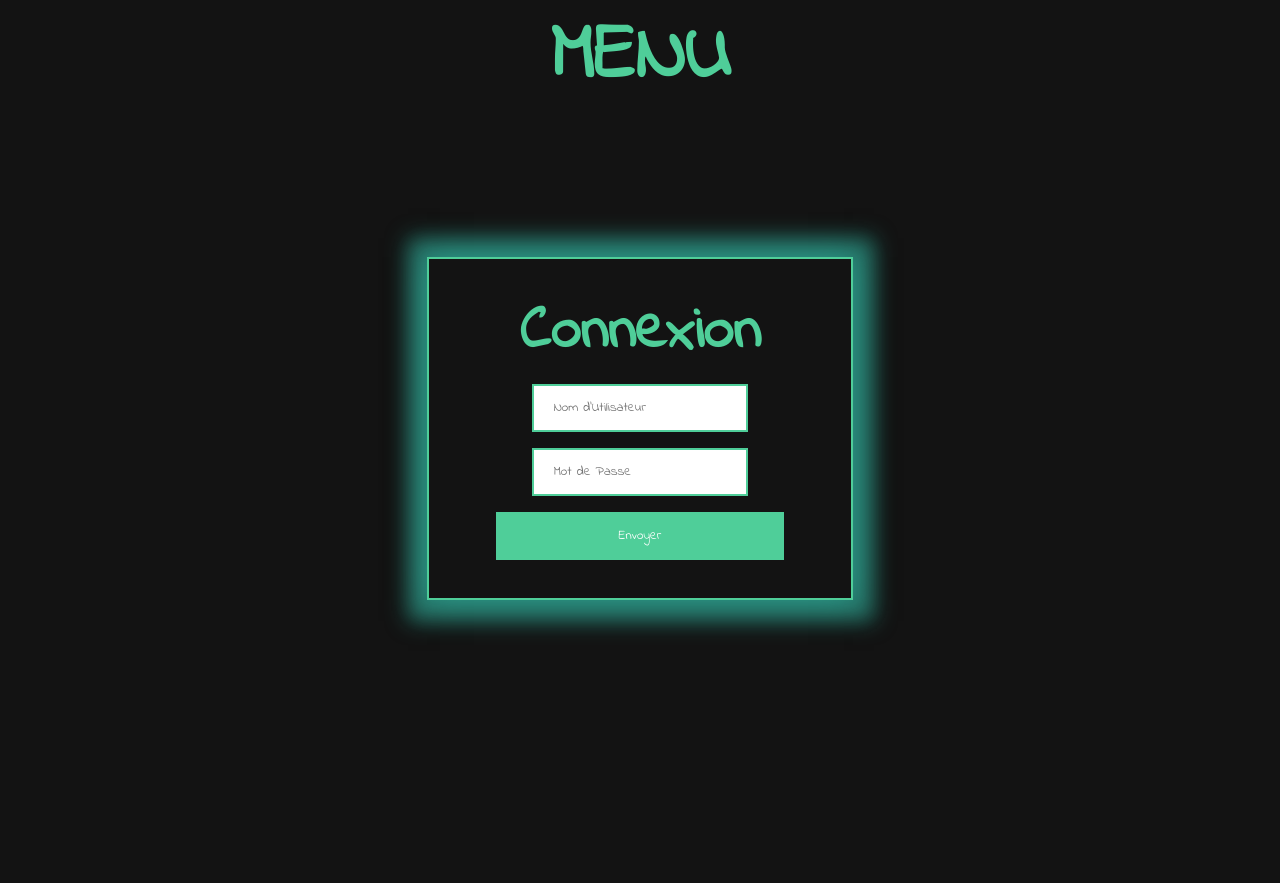
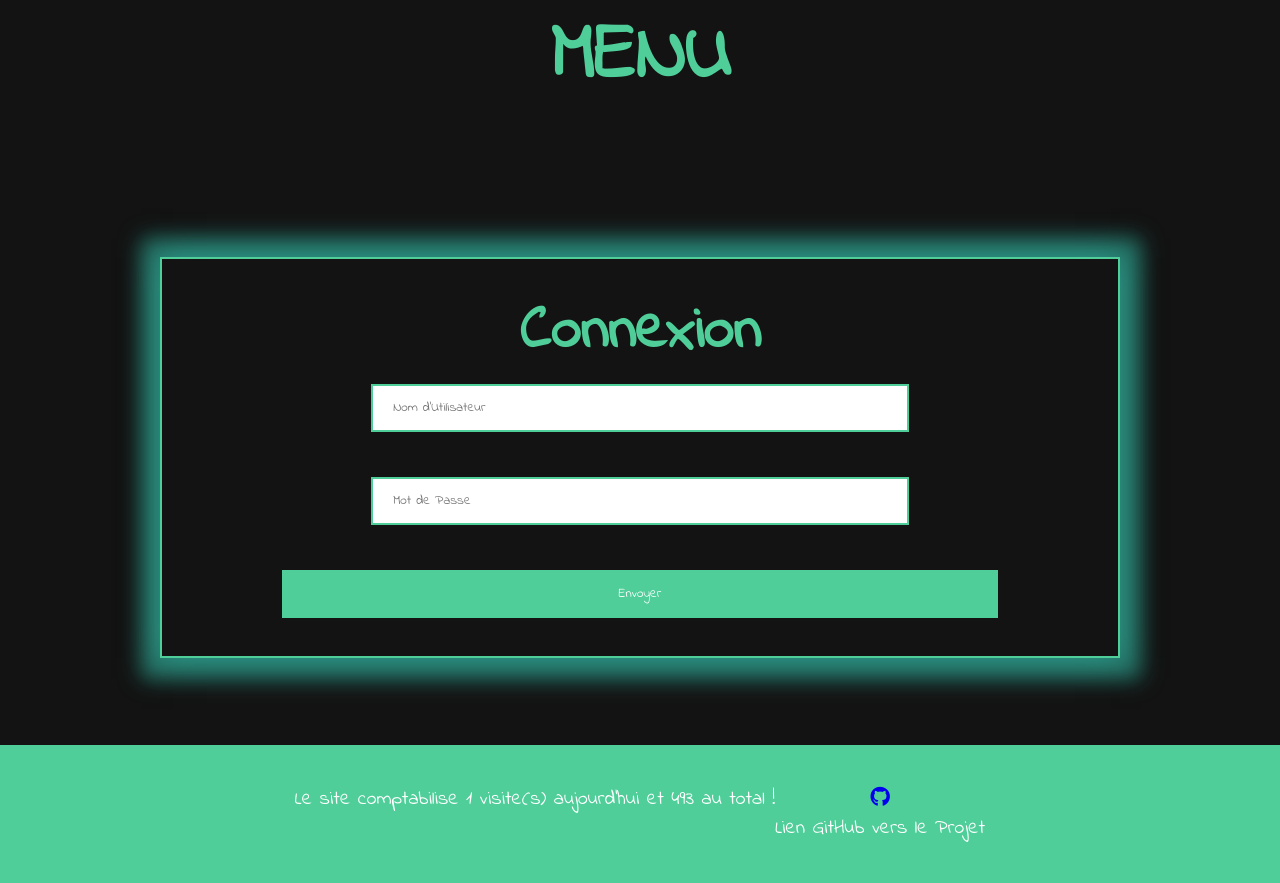
Before and after one commit to olivier-dagostino/Livre-or, a PHP site: page /connexion.php in a window 1280 px wide. Shown: the part 143-1026 px from the top of the page. Before the commit the page ends 776 px from the top, so only its background shows below. Run offline with PHP 8.4, Linux system fonts and the light colour scheme.

Commit message:
4th commit
suppression var_dump de la page admin
ajout du header et du footer sur touts les pages
style de tous les formulaire
style du footer
ajout de l'icone lien github vers le projet
Chamgement du nom dans la nav du GuestBook en Livre d'or
Organisation de la feuille de style avec catégories

```diff
--- a/admin.php
+++ b/admin.php
@@ -1,7 +1,7 @@
 <?php require 'header.php' ?>
 <?php
 session_start();
-var_dump($_SESSION);
+
 if ($_SESSION['role'] != 'admin') {
     header("refresh:0;url=profil.php");
     } else {
--- a/compteur/stats.txt
+++ b/asset/compteur/stats.txt
@@ -2,3 +2,4 @@
 18-12-2021:61
 19-12-2021:163
 20-12-2021:87
+21-12-2021:95
--- a/connexion.php
+++ b/connexion.php
@@ -1,4 +1,4 @@
-<?php require 'header.php'; ?>
+<?php require 'header.php' ?>
 
 
 <?php
@@ -18,48 +18,37 @@ if (isset($_POST['login']) && isset($_POST['password'])) { // SI c'est deux $Pos
         if ($res[0][5] == "admin") { //si la $res est strictement = a $password
             session_start();
             // alors start session
-            $_SESSION["id"]= $res[0][0];
-            $_SESSION["role"]= $res[0][5];
+            $_SESSION["id"] = $res[0][0];
+            $_SESSION["role"] = $res[0][5];
 
             header("refresh:1;url=admin.php"); // alors je renvois vers admin.php
 
-            }  else {
+        } else {
             echo $res[0][2] . ' Veuillez patienter, vous allez être redirigé vers votre espace'; // Sinon bienvenue dans votre espace
             session_start();
             $_SESSION["id"] = $res[0][0];
-                $_SESSION["role"]=$res[0][5];
+            $_SESSION["role"] = $res[0][5];
             header("refresh:1;url=profil.php");
         }
     }
 }
 ?>
+<main>
 
-<!DOCTYPE html>
-<html lang="en">
-
-<head>
-    <meta charset="UTF-8">
-    <meta http-equiv="X-UA-Compatible" content="IE=edge">
-    <meta name="viewport" content="width=device-width, initial-scale=1.0">
-    <link rel="stylesheet" href="php.css">
-    <title>connexion</title>
-</head>
-
-<body>
     <div class="formu">
         <center>
-        <form method="post" action="">
+            <form id="form-connexion" method="post" action="">
                 <h1>
                     <center>Connexion</center>
                 </h1>
-            <input style="font-family: 'Indie Flower', cursive;" name="login" type="text" placeholder="Nom d'Utilisateur" required />
-            <input style="font-family: 'Indie Flower', cursive;" name="password" type="password" placeholder="Mot de Passe" requried />
+                <input style="font-family: 'Indie Flower', cursive;" name="login" type="text" placeholder="Nom d'Utilisateur" required /><br><br>
+                <input style="font-family: 'Indie Flower', cursive;" name="password" type="password" placeholder="Mot de Passe" requried /><br><br>
                 <input style="font-family: 'Indie Flower', cursive;" type=submit value="Envoyer" name="env">
-
-
             </form>
         </center>
         <div>
-</body>
-
-</html>
+</main>
+<br><br><br>
+<footer>
+    <?php require 'footer.php' ?>
+</footer>
--- a/footer.php
+++ b/footer.php
@@ -1,14 +1,12 @@
+
 <footer>
     <div class="left-footer">
-        <p>  </p>
-    </div>
-    <div class="middle-footer">
         <?php
 
         function compteur($Afficher = 0)
         {
 
-            $CheminStats = "compteur/stats.txt";
+            $CheminStats = "asset/compteur/stats.txt";
             /*
             Utilisation:
             echo compteur(1);//affichera le nombre d'affichages aujourd'hui
@@ -77,7 +75,8 @@
     </div>
     <div class="right-footer">
         <div class="s-links">
-                            <a href="https://github.com/olivier-dagostino/module-connexion"> <i class="fab fa-github"></i></a>
+            <a href="https://github.com/olivier-dagostino/livre-or"><i class="fab fa-github"></i></a><br>
+            <p>Lien GitHub vers le Projet</p>
         </div>
     </div>
 
--- a/header.php
+++ b/header.php
@@ -6,6 +6,7 @@
   <meta http-equiv="X-UA-Compatible" content="IE=edge">
   <meta name="viewport" content="width=device-width, initial-scale=1.0">
   <link rel="stylesheet" href="style.css">
+  <link rel="stylesheet" type="text/css" href="https://cdnjs.cloudflare.com/ajax/libs/font-awesome/5.15.4/css/all.min.css">
   <title>Livre D'Or</title>
 </head>
 <body>
@@ -26,7 +27,7 @@
               <li><a href="index.php">Home</a></li>
             </div>
             <div class='nav_list_item'>
-              <li><a href="GuestBook.php">Guest Book</a></li>
+              <li><a href="GuestBook.php">Livre d'Or</a></li>
             </div>
             <div class='nav_list_item'>
               <li><a href="Inscription.php">Inscription</a></li>
@@ -34,9 +35,7 @@
             <div class='nav_list_item'>
               <li><a href="connexion.php">Connexion</a></li>
             </div>
-            <div class='nav_list_item'>
-              <li><a href="#">Contact</a></li>
-            </div>
+
           </ul>
         </div>
       </div>
--- a/style.css
+++ b/style.css
@@ -14,8 +14,26 @@ body {
 
 }
 
-/* Bordered form */
-form {
+/* Style Formulaire de connexion */
+#form-connexion {
+  align-items: center;
+  width: 70%;
+  padding: 30px;
+  border: 2px solid #4fce99;
+  box-shadow: 0 0 30px 0 #33bfaa8f, 1px 1px 20px 20px #33bfaa8f;
+}
+
+/* Style Formulaire Inscription */
+#form-inscription {
+  align-items: center;
+  width: 70%;
+  padding: 30px;
+  border: 2px solid #4fce99;
+  box-shadow: 0 0 30px 0 #33bfaa8f, 1px 1px 20px 20px #33bfaa8f;
+}
+
+/* Style Formulaire Livre d'Or */
+#form-guestbook {
   align-items: center;
   width: 70%;
   padding: 30px;
@@ -24,7 +42,8 @@ form {
 }
 
 
-/* Full-width inputs */
+/* Syle de tous les Formulaires */
+
 input[type=text], input[type=password] {
     width: 60%;
     padding: 12px 20px;
@@ -34,7 +53,6 @@ input[type=text], input[type=password] {
     box-sizing: border-box;
 }
 
-/* Set a style for all buttons */
 input[type=submit] {
     background-color: #4fce99;
     color: white;
@@ -44,22 +62,20 @@ input[type=submit] {
     cursor: pointer;
     width: 80%;
 }
+
+
 input[type=submit]:hover {
     background-color: #4fce99;
     color: #4fce99;
     border: 1px solid #4fce99;
 }
 
-.form-inscription {
-  display: flex;
-  align-items: center;
-}
-
-
+/* Style Footer*/
 footer {
   background-color: #4fce99;
   display: flex;
   justify-content: space-evenly;
+  align-items: baseline;
   min-height: 50px;
 }
 h1 {
@@ -128,41 +144,14 @@ h2 {
 
 }
 
-.left-footer {
-  display: flex;
-  justify-content: center;
-  align-items: center;
-  align-content: center;
-  color: #131313;
-  font-size: 20px;
-
-}
-
-.middle-footer {
-  display: flex;
-  justify-content: center;
-  align-items: center;
-  align-content: center;
-  color: #131313;
-  font-size: 20px;
-
-}
-
-.right-footer {
-  display: flex;
-  justify-content: center;
-  align-items: center;
-  align-content: center;
-  color: #131313;
-  font-size: 20px;
-}
-
 
 
 commentaire-poste {
   display: flex;
   text-align: center;
 }
+
+/* Style NAV */
 
 h1 a {
 font-size: 80px;
@@ -264,6 +253,7 @@ opacity: 0;
 animation: 1s fadeIn ease forwards .5s;
 }
 
+/* RESPONSIV */
 @keyframes grow {
 100% {
   height: 90%;
@@ -285,89 +275,19 @@ opacity: 1;
 }
 
 
-/*Style formulaire inscription*/
-
-.form-inscription
-{
-    display: flex;
-    justify-content: center;
+/*Footer*/
+footer {
+  padding: 20PX;
+  text-align: center;
+  display: flex;
+  justify-content: baseline;
+  justify-content: space-evenly;
 }
-
-/*Style formulaire connexion*/
-
-.formu
-{
-    display: flex;
-    justify-content: center;
-
-}
-
-/* Formulaire de modification de profil */
-
-#formu-modif-profil {
-    display: flex;
-    justify-content: center;
-}
-/*Footer*/
-.container-f{
-    max-width: 1170px;
-    margin: auto;
-    text-align: center;
-    width: 100%;
-  }
-
-  .row{
-    display: flex;
-    justify-content: space-between;
-
-  }
-
-
-  .footer{
-    background-color: #24262b;
-    padding: 20px 0;
-    margin: auto;
-
-
-  }
-
-  .footer1{
-    width: 25%;
-    padding: 0 15px;
-
-  }
-
-  .footer1 h4{
-
-    font-size: 18px;
-    color: #ffffff;
-    text-transform: capitalize;
-    margin-bottom: 35px;
-    font-weight: 500;
-    position: relative;
-    text-align: center;
-
-  }
-
-  .footer1 h4::before{
-    content: '';
-    position: absolute;
-    left: 0px;
-    bottom: -15px;
-    background-color: #8894b8;
-    height: 2px;
-    box-sizing: border-box;
-    width: 200px;
-    margin-left: 50px;
-  }
-
-
-
   .footer1 .s-links a{
     display: inline-block;
     height: 40px;
     width: 40px;
-    background-color: rgba(255,255,255,0.2);
+    background-color: red;
     margin: 0 10px 10px 0;
     text-align: center;
     line-height: 40px;
@@ -377,19 +297,12 @@ opacity: 1;
   }
 
   .footer1 .s-links a:hover{
-    color: #193270;
+    color: #131313;
     background-color: #ffffff;
 
   }
-
-  .pfooter{
-
-    color: white;
-    text-align: left;
-  }
-
-  .pfooter1{
-    color: white;
+  .right-footer {
+    align-items: baseline;
   }
 
   /*FIN FOOTER*/
```
Also changed, not shown: Inscription.php (+3 -7 lines), fonctions.php (+4 -3 lines), README.md (deleted), 1 other file. Lines whose indentation alone changed are shown as unchanged.
